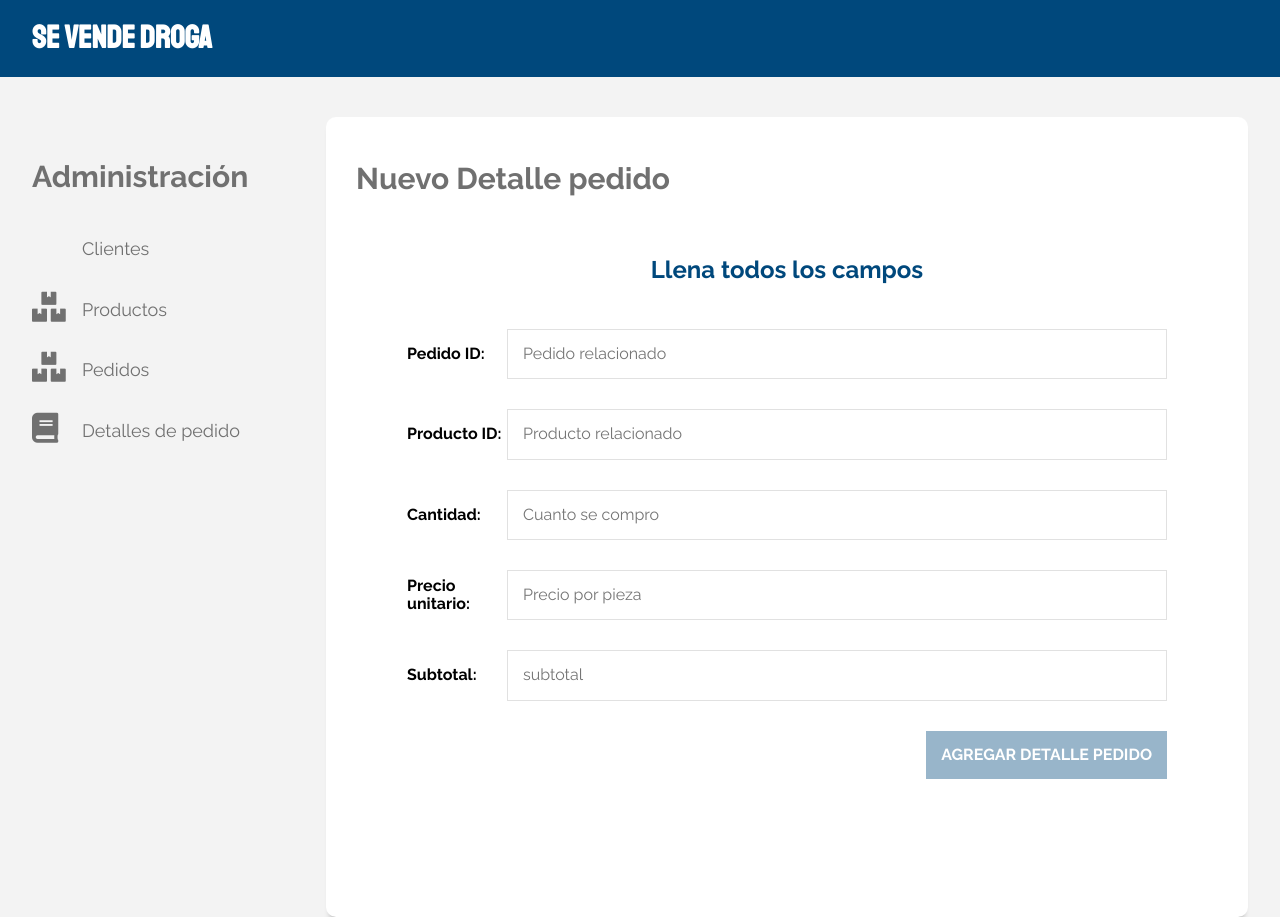
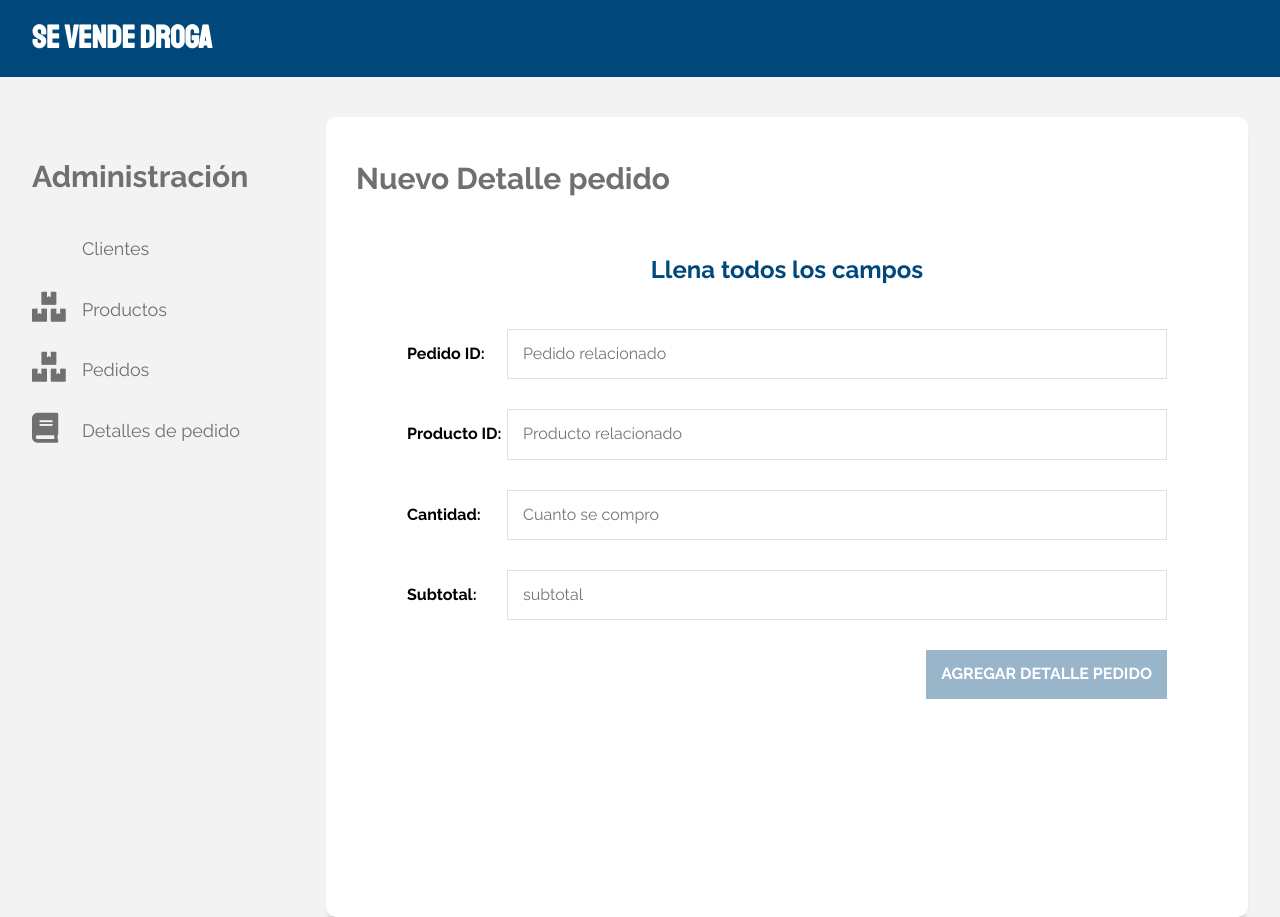
Before and after one commit to davi120PS/React-Ecommerce, a React (Create React App) app: page /nuevo-detallespedido in a window 1280 px wide. Built offline with nearby package versions, Linux system fonts and the light colour scheme; no server answers.

Commit message:
DetallePedido modificado (sin preciounitario)

```diff
--- a/package.json
+++ b/package.json
@@ -7,7 +7,7 @@
     "@testing-library/react": "^13.4.0",
     "@testing-library/user-event": "^13.5.0",
     "axios": "^1.6.7",
-    "node": "^21.6.2",
+    "node": "^21.7.2",
     "react": "^18.2.0",
     "react-dom": "^18.2.0",
     "react-router-dom": "^6.22.1",
--- a/src/componentes/detallespedido/Detallespedido.js
+++ b/src/componentes/detallespedido/Detallespedido.js
@@ -39,7 +39,6 @@ function Detallespedido() {
                             <p class="Pedido">{detallespedido.PedidoID}</p>
                             <p class="Producto">{detallespedido.ProductoID}</p>
                             <p class="Cantidad">{detallespedido.Cantidad}</p>
-                            <p class="Precio Unitario">{detallespedido.PrecioUnitario}</p>
                             <p class="Subtotal">{detallespedido.Subtotal}</p>
                         </div>
                         <div class="acciones">
--- a/src/componentes/detallespedido/NuevoDetalle.js
+++ b/src/componentes/detallespedido/NuevoDetalle.js
@@ -21,7 +21,6 @@ function NuevoDetallespedido(){
         "pedido":"",
         "producto":"",
         "cantidad":"",
-        "preciounitario":"",
         "subtotal":""
     });
 
@@ -35,12 +34,16 @@ function NuevoDetallespedido(){
 
     const AgregarDetallespedido = e =>{
         e.preventDefault();
-        DetallespedidoAxios.post('/detallespedido', detalles).then(res=>{alert("Detalle pedido Guardado");window.location.reload();console.log(res)});
+        DetallespedidoAxios.post('/detallespedido', detalles).then(res=>{
+            alert("Detalle pedido Guardado");
+            window.location.reload();
+            console.log(res);
+        });
     }
 
     const validarDetallespedido = ()=>{
-        const{pedido,producto,cantidad,preciounitario,subtotal} = detalles;
-        let valido = !pedido.length || !producto.length || !cantidad.length || !preciounitario.length || !subtotal.length;
+        const{pedido,producto,cantidad,subtotal} = detalles;
+        let valido = !pedido.length || !producto.length || !cantidad.length || !subtotal.length;
         return valido;
     }
 
@@ -48,8 +51,6 @@ function NuevoDetallespedido(){
         <Fragment>
         <h2>Nuevo Detalle pedido</h2>
 
-            {/* <form action="/alumnos" method="POST"> */}
-            {/* <form onSubmit={(AgregarAlumno)}> */}
             <form onSubmit={(AgregarDetallespedido)}>
                 <legend>Llena todos los campos</legend>
 
@@ -69,11 +70,6 @@ function NuevoDetallespedido(){
                 </div>
 
                 <div class="campo">
-                    <label>Precio unitario:</label>
-                    <input type="number" placeholder="Precio por pieza" name="preciounitario" onChange={actualizarState}/>
-                </div>
-
-                <div class="campo">
                     <label>Subtotal:</label>
                     <input type="number" placeholder="subtotal" name="subtotal" onChange={actualizarState}/>
                 </div>
```
Also changed, not shown: 1 other file (tests, documents, lock files or other folders).
